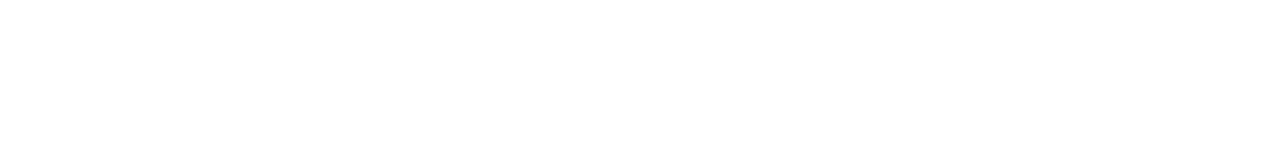
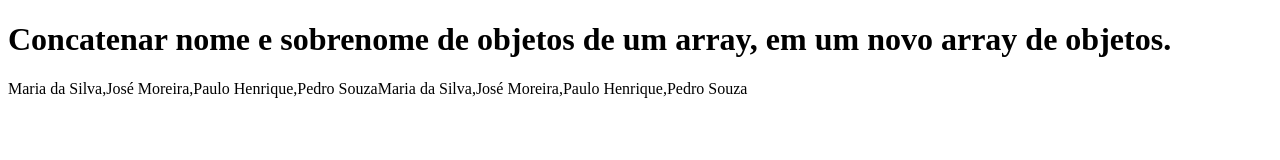
Before and after one commit to netocosta/exercicios_js, a plain HTML site: page avancado/exercicio1/index.html in a window 1280 px wide. Drawn offline with Linux system fonts and the light colour scheme.

Commit message:
Avançado > Exercicio 1

```diff
--- a/avancado/exercicio1/index.html
+++ b/avancado/exercicio1/index.html
@@ -9,7 +9,7 @@
 </head>
 
 <body>
-
+    <h1>Concatenar nome e sobrenome de objetos de um array, em um novo array de objetos.</h1>
     <script src="script.js"></script>
 </body>
 
--- a/avancado/exercicio1/script.js
+++ b/avancado/exercicio1/script.js
@@ -21,9 +21,9 @@ const alunosFinalForEach = []
 alunos.forEach((item) => {
     alunosFinalForEach.push(`${item.nome} ${item.sobrenome}`)
 })
-console.log(alunosFinalForEach)
+document.write(alunosFinalForEach)
 
 const alunosFinalMap = alunos.map((item) => {
     return `${item.nome} ${item.sobrenome}`
 })
-console.log(alunosFinalMap)
+document.write(alunosFinalMap)
```
